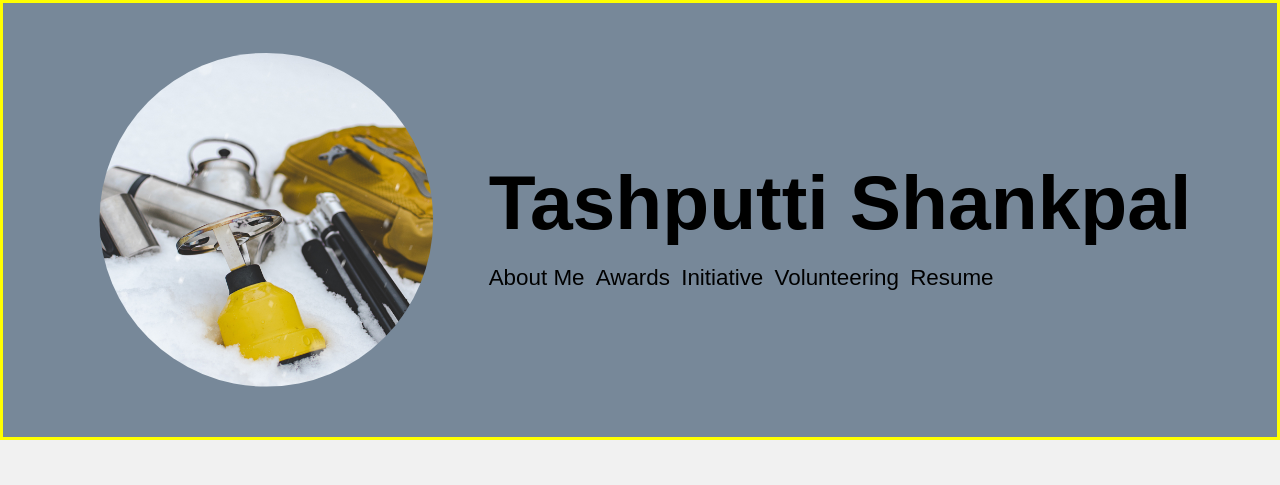
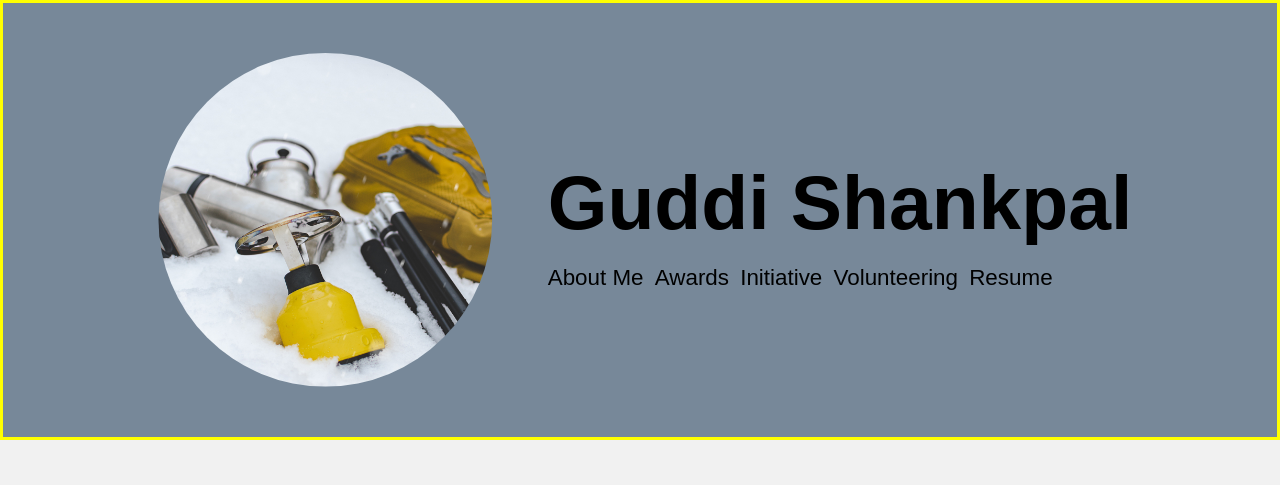
Before and after one commit to tashuts/myapp, a Python web app: template templates/base.html in a window 1280 px wide. Shown: the top 485 px of the page. Run offline with Jinja, Linux system fonts and the light colour scheme; the template is opened without the code that fills it, so the values that code supplies are empty; some web fonts are replaced.

Commit message:
test webhook

```diff
--- a/templates/base.html
+++ b/templates/base.html
@@ -27,7 +27,7 @@
     <hero>
         <div class="photo"><img src="/static/img/ice.jpg"></div>
         <div class="name-menu">
-            <div class="name"><h1>Tashputti Shankpal</h1></div>
+            <div class="name"><h1>Guddi Shankpal</h1></div>
             <div class="menu">
                 <a href="#">About Me</a>
                 <a href="#">Awards</a>
```
